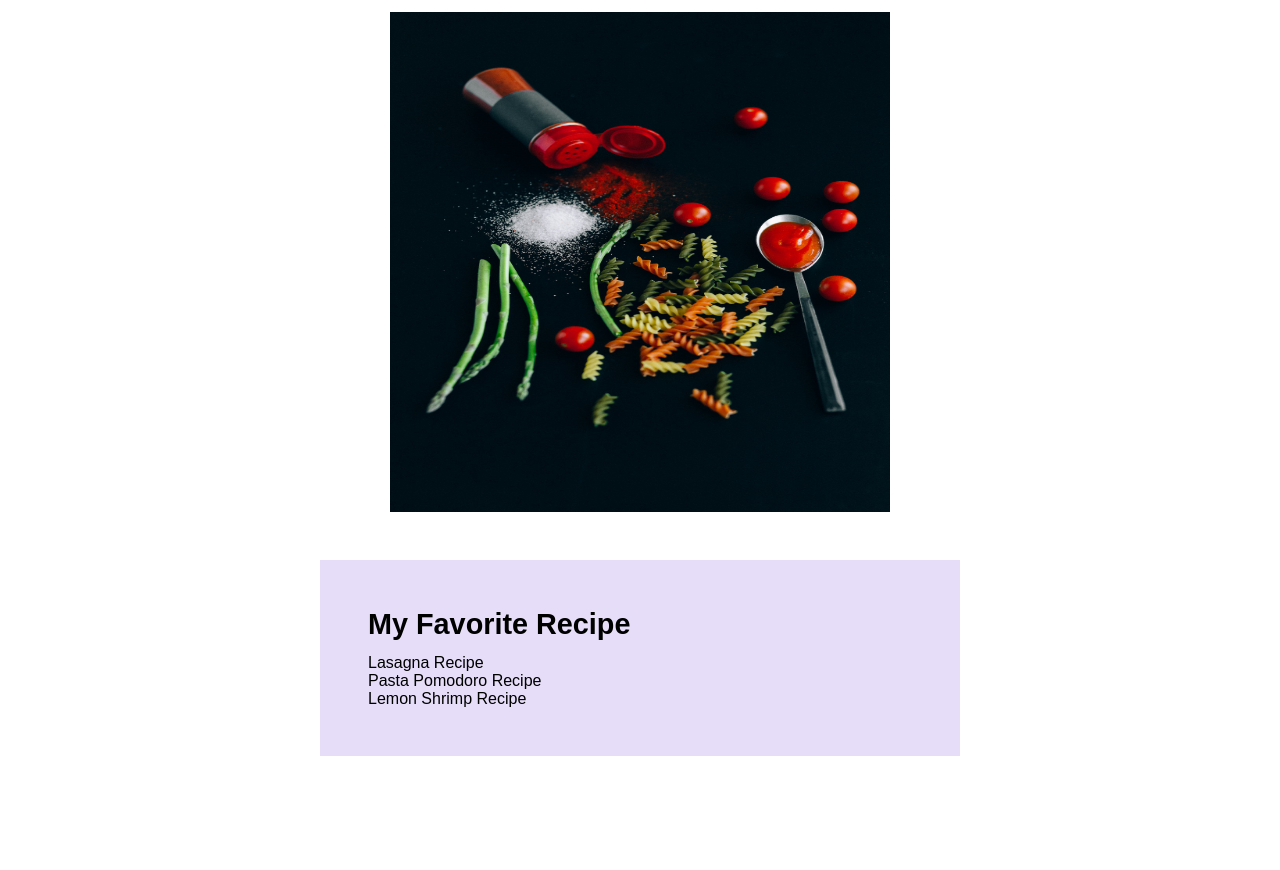
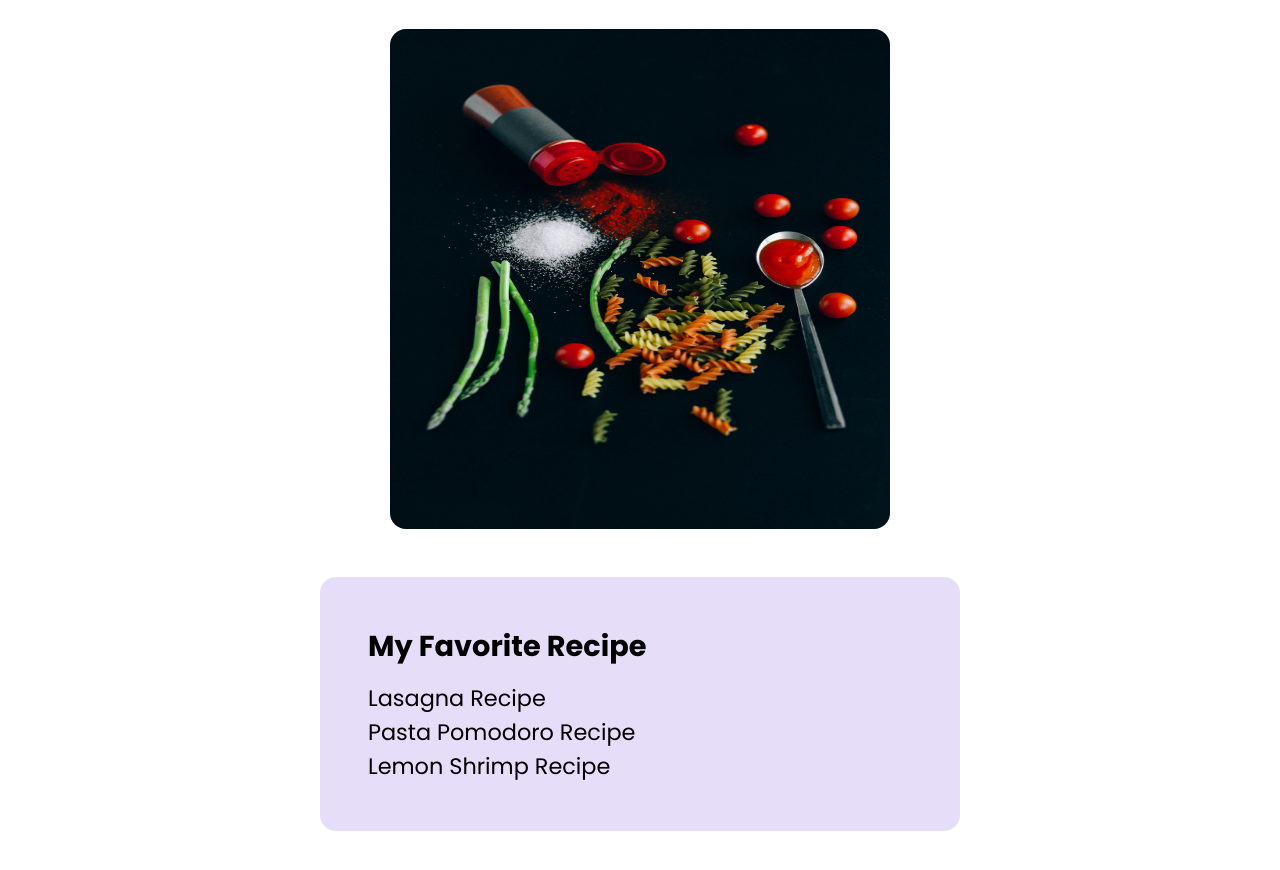
Before and after one commit to kitdea/my_recipes, a plain HTML site: page index.html in a window 1280 px wide. Shown: the part 172-1042 px from the top of the page. Before the commit the page ends 976 px from the top, so only its background shows below. Drawn offline with Linux system fonts and the light colour scheme.

Commit message:
add google fonts link for github preview

```diff
--- a/index.html
+++ b/index.html
@@ -4,6 +4,9 @@
   <meta charset="UTF-8">
   <meta http-equiv="X-UA-Compatible" content="IE=edge">
   <meta name="viewport" content="width=device-width, initial-scale=1.0">
+  <link rel="preconnect" href="https://fonts.googleapis.com">
+  <link rel="preconnect" href="https://fonts.gstatic.com" crossorigin>
+  <link href="https://fonts.googleapis.com/css2?family=Poppins:wght@300;400;600;700;900&display=swap" rel="stylesheet">
   <title>My Recipes</title>
   <link rel="stylesheet" href="/style.css">
 </head>
--- a/style.css
+++ b/style.css
@@ -27,12 +27,14 @@ body {
   width: 100%;
   max-width: 500px;
   height: 500px;
+  border-radius: 1rem;
 }
 
 .rcp__container-list {
   width: 50%;
   margin: 3rem auto;
   background-color: #aa8be84b;
+  border-radius: 1rem;
   padding: 3rem;
 
 }
@@ -55,6 +57,7 @@ body {
 
 .rcp__title-list a {
   color: black;
+  font-size: 1.4rem;
   text-decoration: none;
 }
 
```
Also changed, not shown: recipes/lasagna.html (+3 -0 lines), recipes/pomodoro.html (+3 -0 lines), recipes/shrimp.html (+3 -0 lines).
